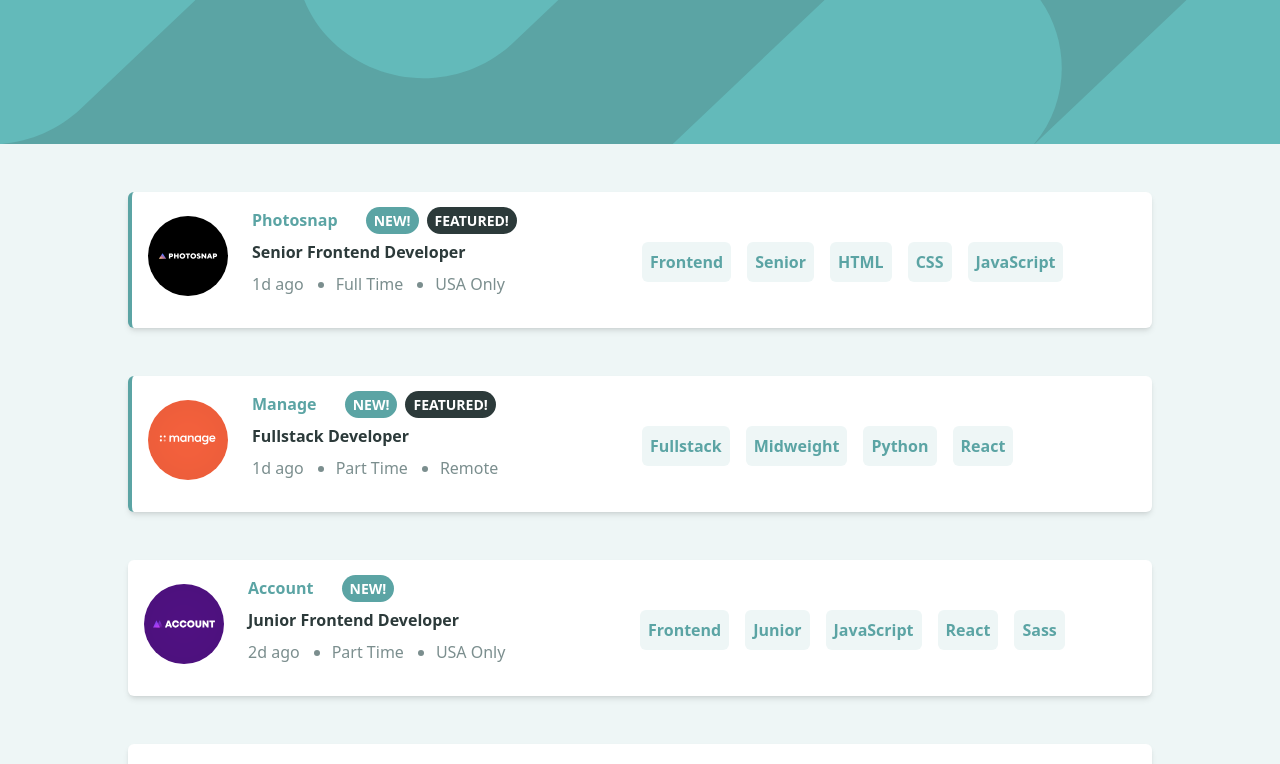
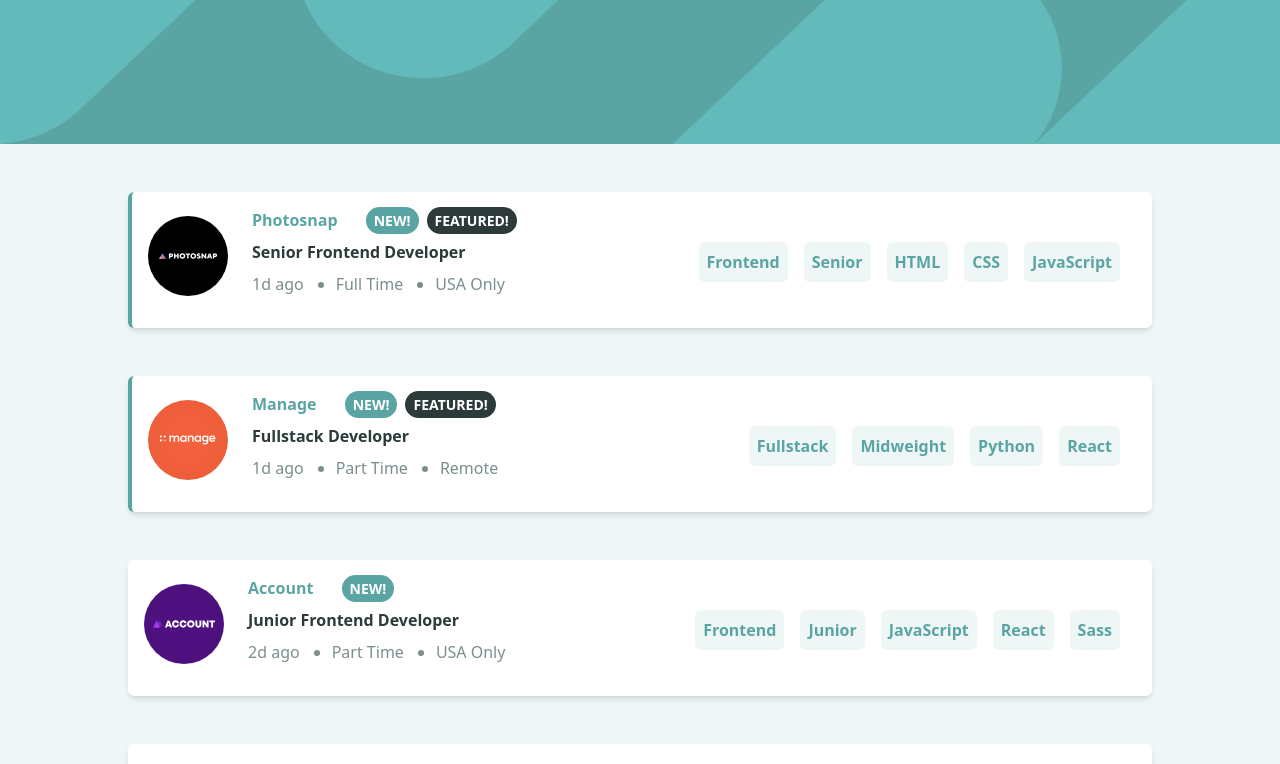
Before and after one commit to angeldev07/statitc-job-filter, an Angular app: page / in a window 1280 px wide. Shown: the top 764 px of the page. Built offline with nearby package versions, Linux system fonts and the light colour scheme.

Commit message:
corregido posicion de los botones del componente job

```diff
--- a/src/app/job-list/components/job/job.component.html
+++ b/src/app/job-list/components/job/job.component.html
@@ -22,7 +22,7 @@
             </div>
         </div>
     </div>
-    <div class="pt-3 min-[800px]:w-1/2">
+    <div class="pt-3 min-[800px]:w-1/2 lg:flex justify-end">
 
         <button class="inline-block hover:bg-primary hover:text-white transition-colors text-primary font-bold rounded-md bg-f-tablets p-2 mr-4 mb-2"
         (click)="general(job.role)"> {{job.role}} </button>
```
